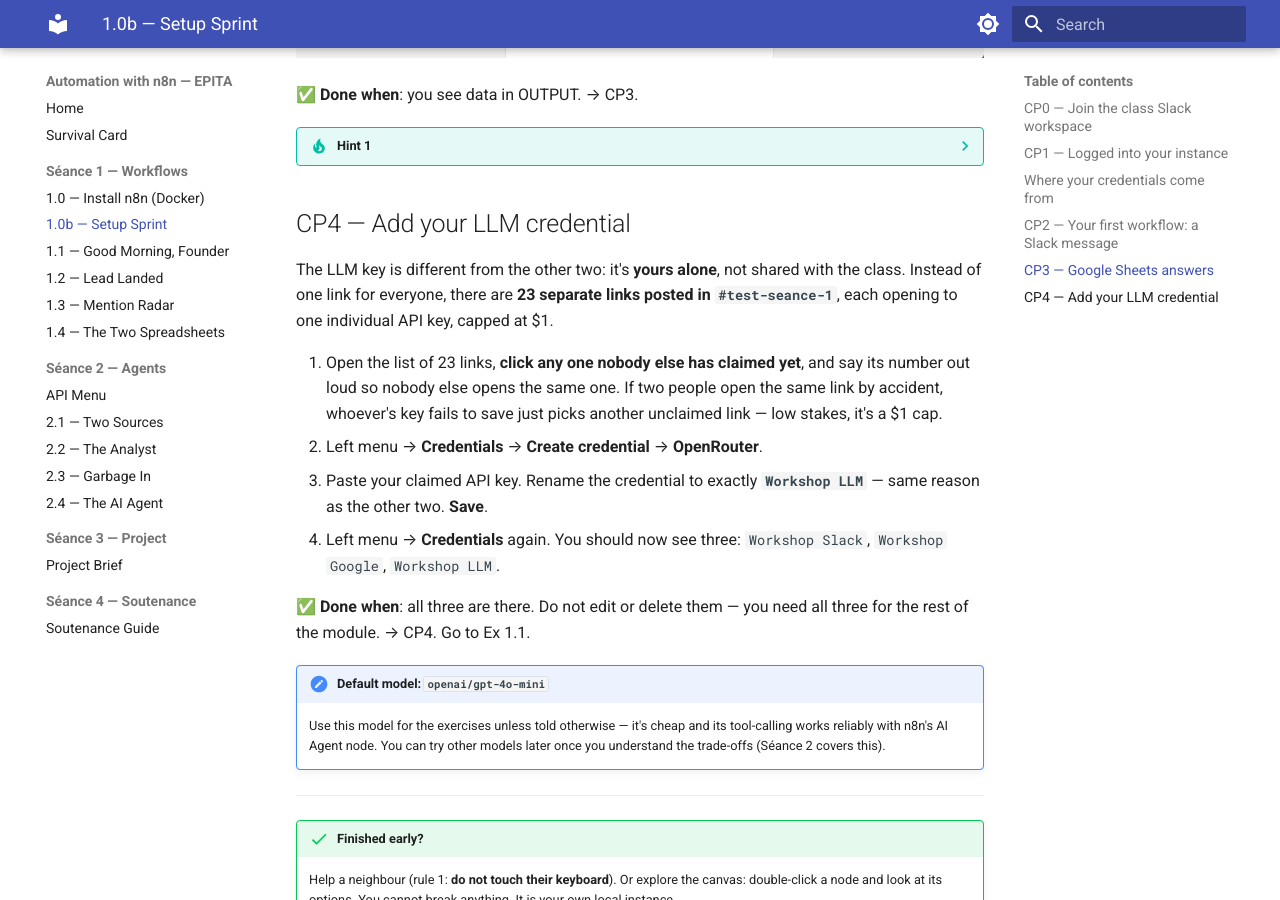
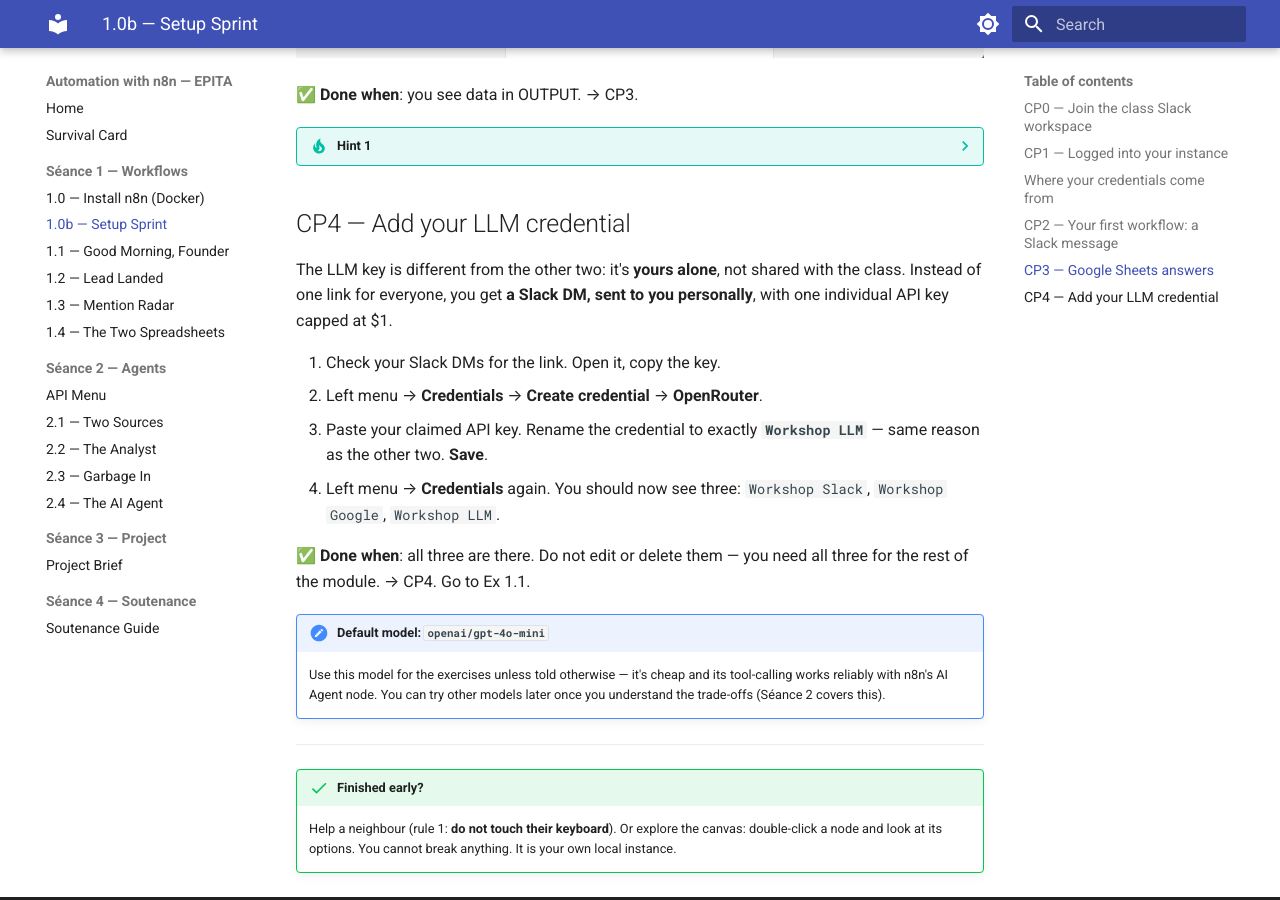
Before and after one commit to KristenPire/epita-n8n, an MkDocs documentation site: the page built from docs/seance-1/ex-1-0-setup.md, in a window 1280 px wide and 900 px high, scrolled down 3771 px. Built offline with MkDocs 1.6.1 and Material for MkDocs 9.7.7, drawn with Linux system fonts in a browser that asks for light colours; some of the changed text lies outside the part shown.

Commit message:
LLM keys distributed as personal Slack DMs, not a shared claim-a-link list in #test-seance-1

```diff
--- a/docs/seance-1/ex-1-0-setup.md
+++ b/docs/seance-1/ex-1-0-setup.md
@@ -53,8 +53,8 @@ in this one link:
 
 **The password is given out loud in class**, not written anywhere.
 
-**The LLM key is yours alone** — one per student, $1 cap each, **23 separate links** posted
-in `#test-seance-1`. See CP4 for how to claim one.
+**The LLM key is yours alone** — one per student, $1 cap each, **sent to you personally as
+a Slack DM**, not posted in a channel. See CP4.
 
 Open the link(s) right as you reach each part of the exercise below, copy the value
 straight into your own local n8n, now. Do not screenshot or save them anywhere else, and do
@@ -110,13 +110,10 @@ We build the smallest possible workflow: **2 nodes**, started by hand.
 ## CP4 — Add your LLM credential
 
 The LLM key is different from the other two: it's **yours alone**, not shared with the
-class. Instead of one link for everyone, there are **23 separate links posted in
-`#test-seance-1`**, each opening to one individual API key, capped at $1.
+class. Instead of one link for everyone, you get **a Slack DM, sent to you personally**,
+with one individual API key capped at $1.
 
-1. Open the list of 23 links, **click any one nobody else has claimed yet**, and say its
-   number out loud so nobody else opens the same one. If two people open the same link by
-   accident, whoever's key fails to save just picks another unclaimed link — low stakes,
-   it's a $1 cap.
+1. Check your Slack DMs for the link. Open it, copy the key.
 2. Left menu → **Credentials** → **Create credential** → **OpenRouter**.
 3. Paste your claimed API key. Rename the credential to exactly **`Workshop LLM`** — same
    reason as the other two. **Save**.
```
